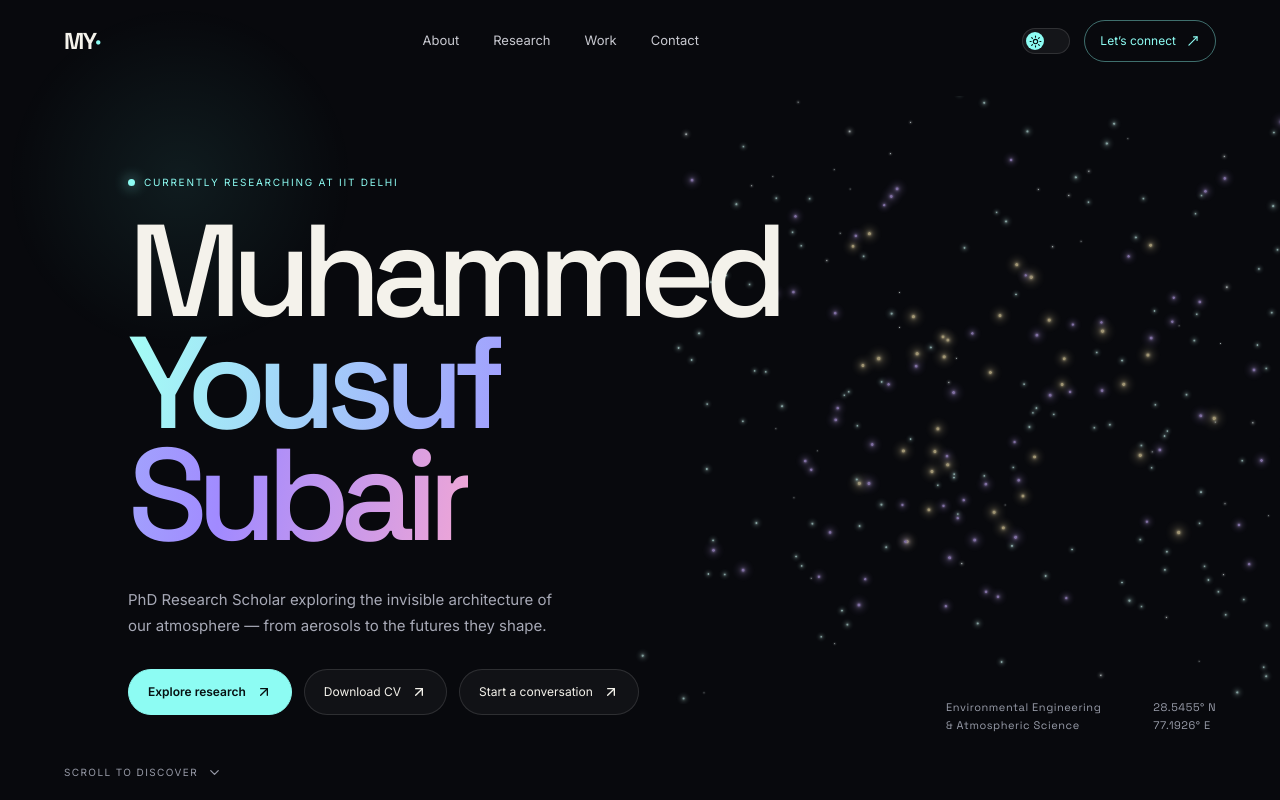
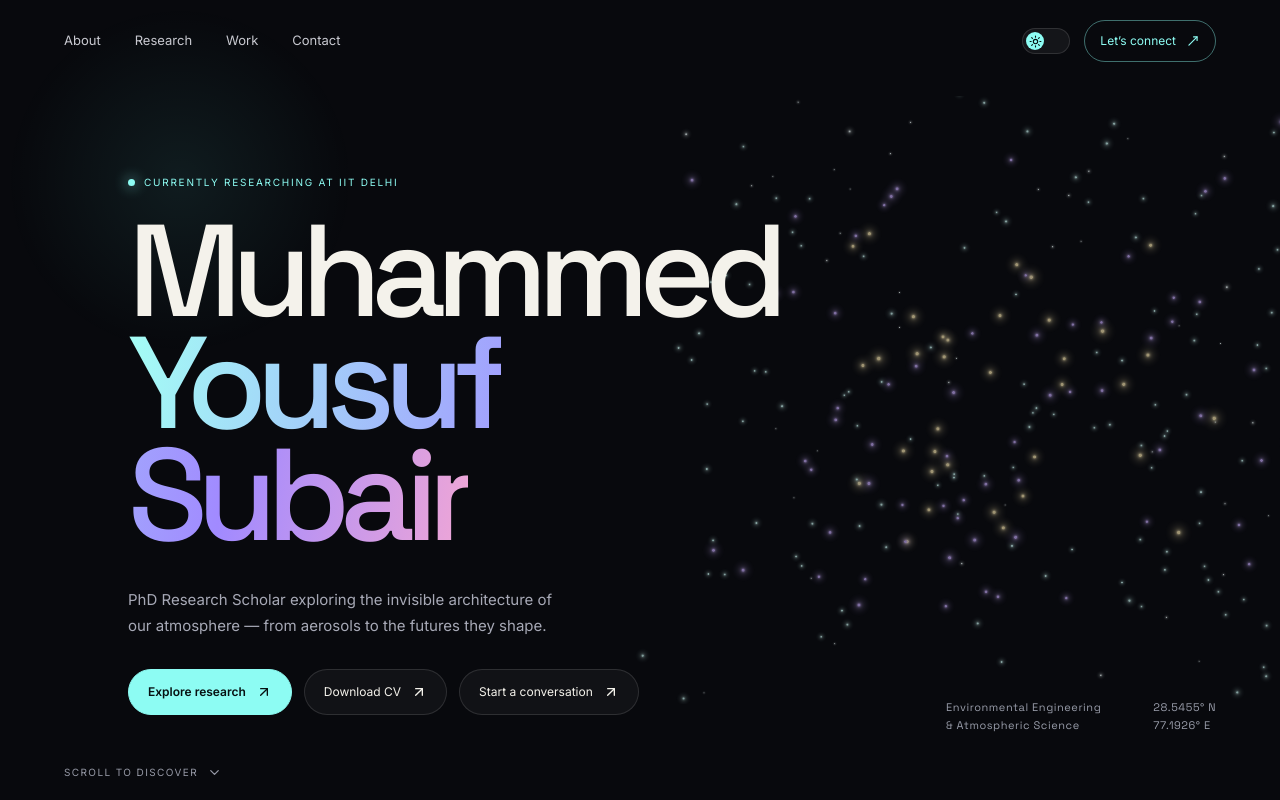
Before and after one commit to mysubair/mysubair.github.io, a Next.js app: page / in a window 1280 px wide. Shown: the top 800 px of the page. Built offline with nearby package versions, Linux system fonts and the light colour scheme.

Commit message:
Refactor navigation structure and theme toggle

```diff
--- a/components/research-site.tsx
+++ b/components/research-site.tsx
@@ -59,7 +59,7 @@ export default function ResearchSite() {
   const shownPubs = filter === 'All' ? publications : publications.filter(p => p.type === filter);
   function submit(e: FormEvent) { e.preventDefault(); setSent(true); }
   return <main className={`${theme}-theme`}><div className="cursor-glow" ref={glow} /><AmbientCanvas />
-    <nav><a href="#top" className="brand">MY<span>·</span></a><div className="nav-links">{['About','Research','Work','Contact'].map(x => <a key={x} href={`#${x.toLowerCase()}`}>{x}</a>)}</div><div className="nav-actions"><button className="theme-toggle" type="button" role="switch" aria-checked={theme === 'dark'} aria-label={`Switch to ${theme === 'dark' ? 'light' : 'dark'} mode`} onClick={() => setTheme(theme === 'dark' ? 'light' : 'dark')}><span className="theme-toggle-thumb">
+    <nav><div className="nav-links">{['About','Research','Work','Contact'].map(x => <a key={x} href={`#${x.toLowerCase()}`}>{x}</a>)}</div><div className="nav-actions"><button className="theme-toggle" type="button" role="switch" aria-checked={theme === 'dark'} aria-label={`Switch to ${theme === 'dark' ? 'light' : 'dark'} mode`} onClick={() => setTheme(theme === 'dark' ? 'light' : 'dark')}><span className="theme-toggle-thumb">
   {theme === 'dark' ? <Sun size={13} /> : <Moon size={13} />}
 </span></button><a className="nav-contact" href="mailto:
 yousufmuhammedkpm@gmail.com">Let’s connect <MoveUpRight size={14}/></a></div><button className="menu" onClick={() => setMenu(!menu)} aria-label="Open menu">{menu ? <X/> : <Menu/>}</button></nav>
```
